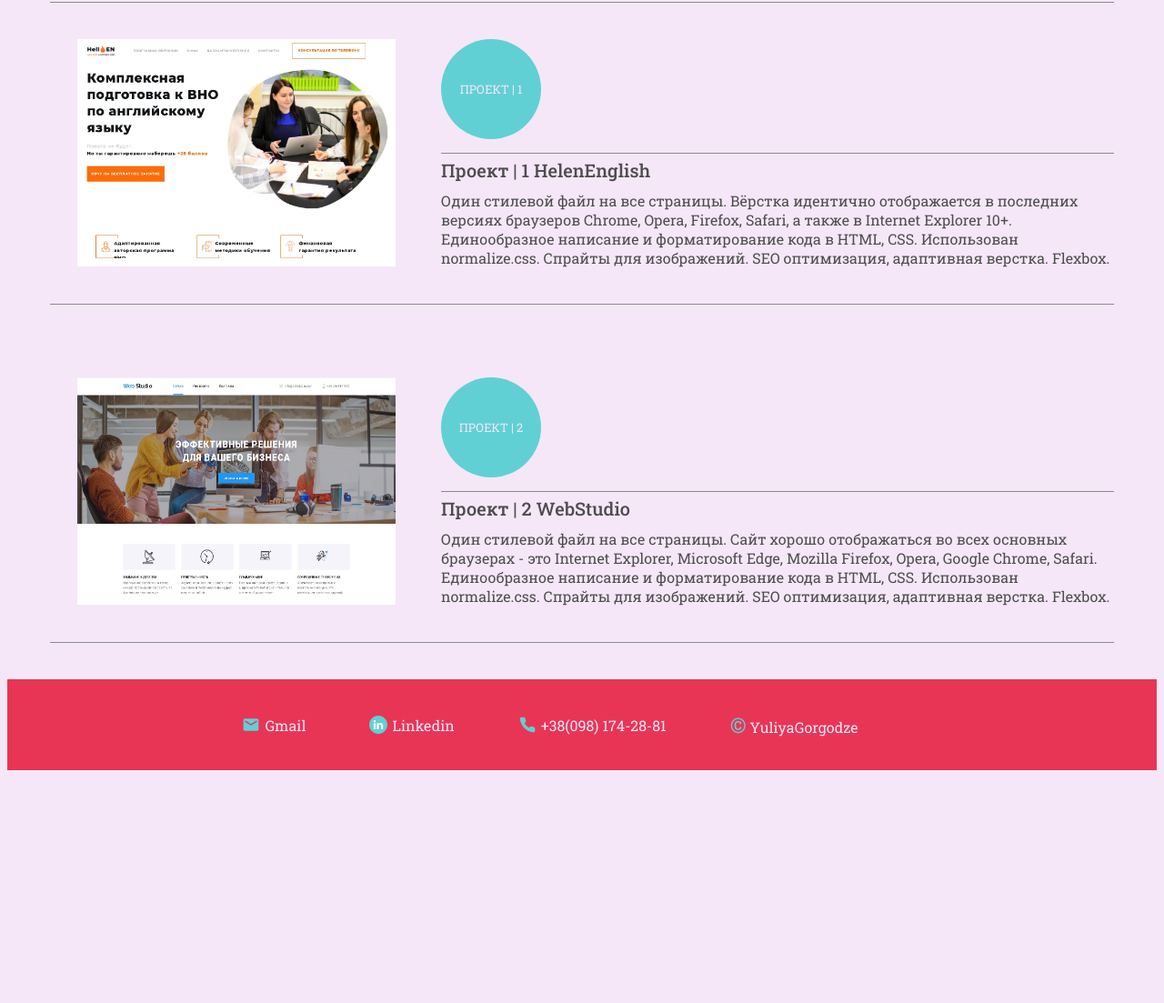
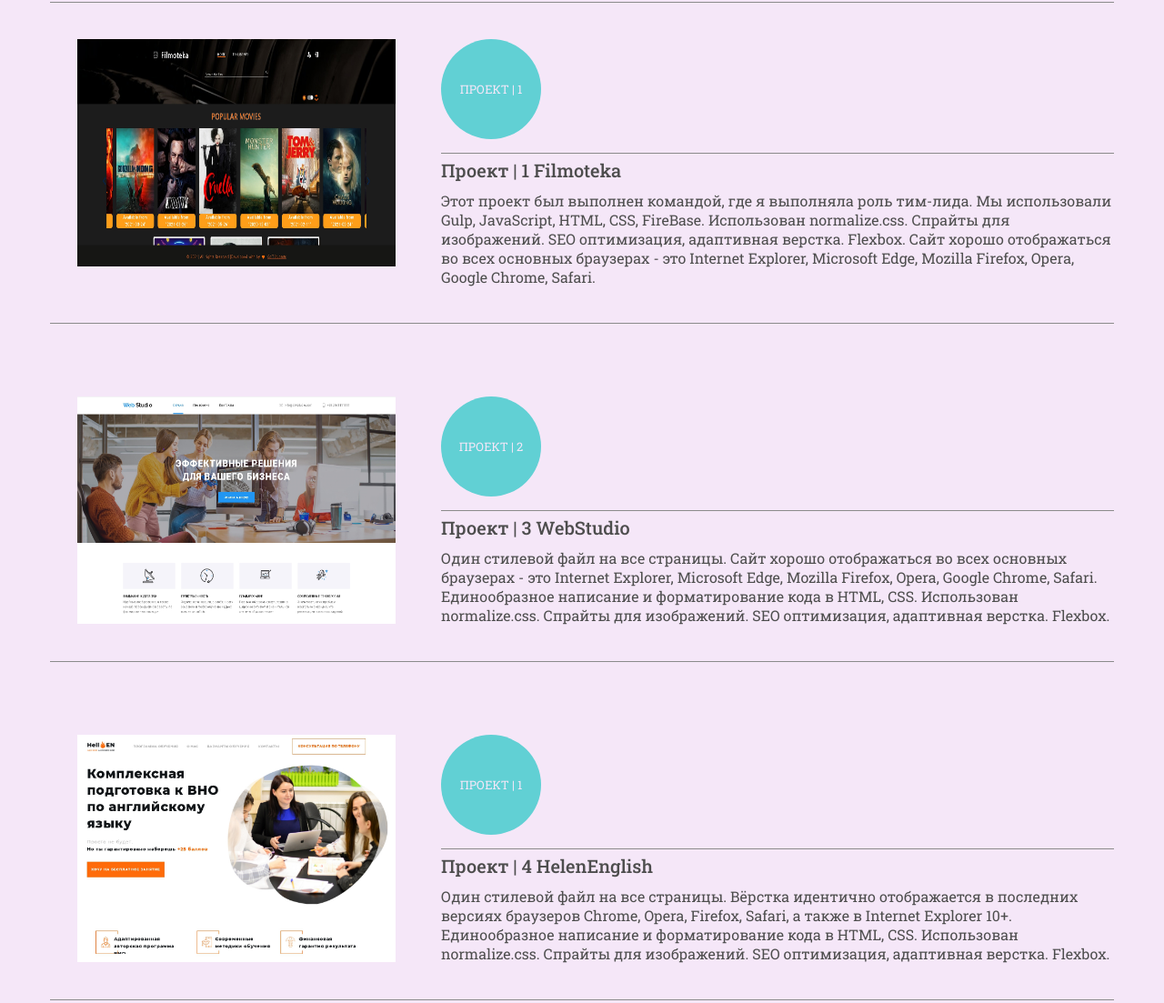
Before and after one commit to Yuliia-Gorgodze/my_resume, a plain HTML site: page project.html in a window 1280 px wide. Shown: the part 196-1299 px from the top of the page at 91% size. Before the commit the page ends 1051 px from the top, so only its background shows below. Drawn offline with Linux system fonts and the light colour scheme.

Commit message:
fixed bugs

```diff
--- a/css/style.css
+++ b/css/style.css
@@ -108,8 +108,6 @@ html {
     margin-right: 130px;
     border-color: var(--baseColor);
     border-radius: 50%;
-    transform: rotate(45deg);
-
 }
 
 .my_information{
--- a/project.html
+++ b/project.html
@@ -48,22 +48,25 @@
     <main class="conteiner-center ">
       <h1 class="caption">Свежие проекты</h1>
         <div class="project">
-        <section  data-project="one" class="project_container">
-            <a  href="https://yuliia-gorgodze.github.io/Hellen-English/">
-              <img class="project_photo" src="./img/helen-english.jpg"  alt="projectOne">
+
+
+        <section  data-project="three" class="project_container project_container-js">
+
+          <a  href="https://yuliia-gorgodze.github.io/filmoteka/">
+            <img class="project_photo" src="./img/588ebed935.jpg"  alt="projecTwo">
           </a>
-            <div  class="project_inf_container">
-            <a href="https://yuliia-gorgodze.github.io/Hellen-English/">
-              <h2  class="project_title text_r project_title-js">Проект | 1</h2>
+          <div class="project_inf_container">
+
+            <a href="https://yuliia-gorgodze.github.io/filmoteka/">
+              <h2 class="project_title text_r project_titleTwo-js">Проект | 1</h2>
             </a>
-            <h3 class="project_caption ">Проект | 1 HelenEnglish</h3>
-            <span>Один стилевой файл на все страницы.
-              Вёрстка идентично отображается в последних версиях браузеров
-               Chrome, Opera, Firefox, Safari, а также в Internet Explorer 10+.
-               Единообразное написание и форматирование кода в HTML, CSS.
-               Использован normalize.css.
-               Спрайты для изображений.
-               SEO оптимизация, адаптивная верстка. Flexbox.</span>
+          <h3 class="project_caption">Проект | 1 Filmoteka</h3>
+          <span>
+            Этот проект был выполнен командой, где я выполняла роль тим-лида.
+Мы использовали Gulp, JavaScript, HTML, CSS, FireBase. Использован normalize.css. Спрайты для изображений.
+SEO оптимизация, адаптивная верстка. Flexbox.  Сайт хорошо отображаться во всех основных браузерах
+- это Internet Explorer, Microsoft Edge, Mozilla Firefox, Opera, Google Chrome, Safari.
+           </span>
         </div>
       </section>
       <section  data-project="two" class="project_container project_container-js">
@@ -76,10 +79,28 @@
           <a href="https://yuliia-gorgodze.github.io/web-studio/">
             <h2 class="project_title text_r project_titleTwo-js">Проект | 2</h2>
           </a>
-            <h3 class="project_caption">Проект | 2 WebStudio</h3>
+        <h3 class="project_caption">Проект | 3 WebStudio</h3>
         <span>Один стилевой файл на все страницы.
           Сайт хорошо отображаться во всех основных браузерах
           - это Internet Explorer, Microsoft Edge, Mozilla Firefox, Opera, Google Chrome, Safari.
+           Единообразное написание и форматирование кода в HTML, CSS.
+           Использован normalize.css.
+           Спрайты для изображений.
+           SEO оптимизация, адаптивная верстка. Flexbox.</span>
+      </div>
+    </section>
+    <section  data-project="one" class="project_container">
+      <a  href="https://yuliia-gorgodze.github.io/Hellen-English/">
+        <img class="project_photo" src="./img/helen-english.jpg"  alt="projectOne">
+      </a>
+      <div  class="project_inf_container">
+      <a href="https://yuliia-gorgodze.github.io/Hellen-English/">
+        <h2  class="project_title text_r project_title-js">Проект | 1</h2>
+      </a>
+      <h3 class="project_caption ">Проект | 4 HelenEnglish</h3>
+      <span>Один стилевой файл на все страницы.
+        Вёрстка идентично отображается в последних версиях браузеров
+         Chrome, Opera, Firefox, Safari, а также в Internet Explorer 10+.
          Единообразное написание и форматирование кода в HTML, CSS.
          Использован normalize.css.
          Спрайты для изображений.
```
Also changed, not shown: resume.html (+8 -6 lines), img/588ebed935.jpg (added), img/cat.jpg (added), img/me.jpg. Lines whose indentation alone changed are shown as unchanged.
